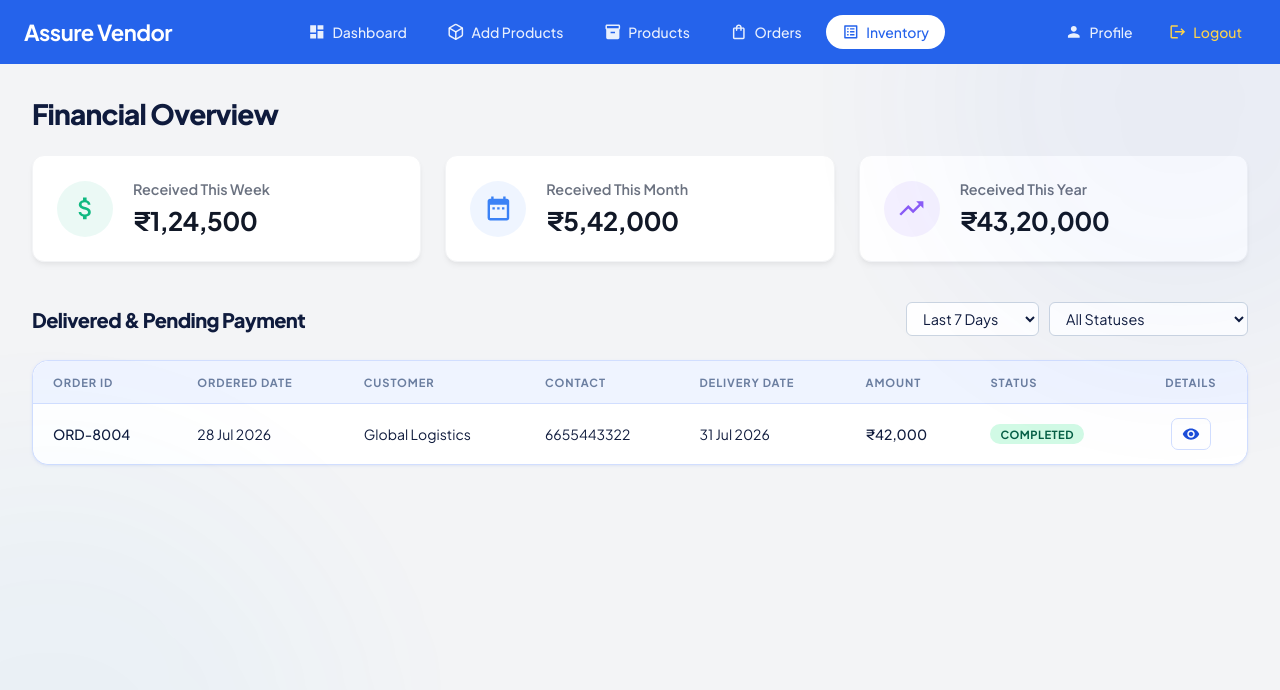
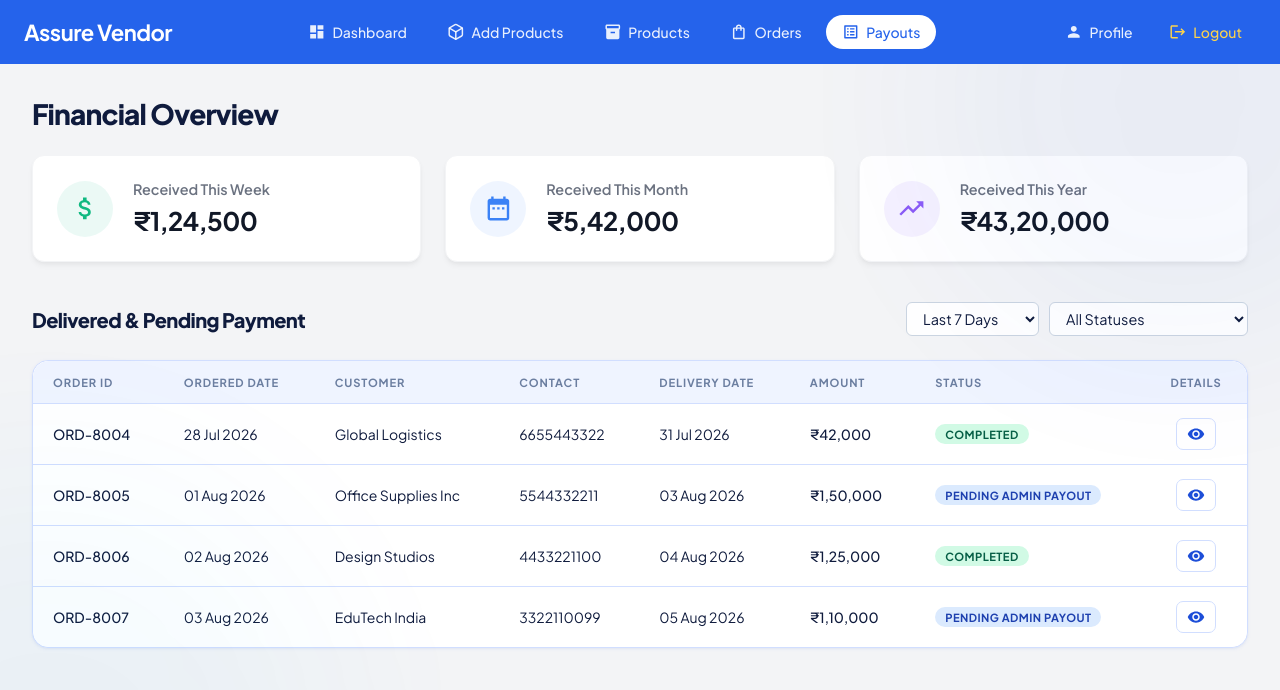
Before and after one commit to nainatechnologies/Assuretechnologies-vendor, a React (Vite) app: page /inventory in a window 1280 px wide. Shown: the top 690 px of the page. Built offline with nearby package versions, Linux system fonts and the light colour scheme.

Commit message:
feat: implement layout navigation and inventory payment tracking dashboard

```diff
--- a/src/components/Layout.tsx
+++ b/src/components/Layout.tsx
@@ -41,7 +41,7 @@ const Layout = () => {
           </li>
           <li className="nav-item">
             <NavLink to="/inventory" className={({ isActive }) => isActive ? "nav-link active" : "nav-link"}>
-              <MdListAlt className="nav-icon" /> Inventory
+              <MdListAlt className="nav-icon" /> Payouts
             </NavLink>
           </li>
         </ul>
--- a/src/pages/Inventory.tsx
+++ b/src/pages/Inventory.tsx
@@ -4,7 +4,7 @@ import Swal from 'sweetalert2';
 
 const Inventory = () => {
   const [timeFilter, setTimeFilter] = useState('Last 7 Days');
-  const [statusFilter, setStatusFilter] = useState('All');
+  const [statusFilter, setStatusFilter] = useState('All Statuses');
   // Dummy stats for money received (updated for networking/IoT scale)
   const moneyStats = [
     { label: 'Received This Week', value: '₹1,24,500', icon: <MdAttachMoney />, color: '#10B981' },
@@ -74,6 +74,52 @@ const Inventory = () => {
       proofFileName: 'Settlement_8004.pdf',
       referenceNote: 'Fully settled and completed.',
       paymentDate: '01 Aug 2026'
+    },
+    {
+      id: 'ORD-8005',
+      orderDate: '01 Aug 2026',
+      product: 'Logitech C920 Pro HD Webcam',
+      quantity: 10,
+      customer: 'Office Supplies Inc',
+      customerNumber: '5544332211',
+      amount: 150000,
+      deliveryDate: '03 Aug 2026',
+      status: 'Pending Admin Payout',
+      adminReceived: true,
+      vendorReceived: false,
+      proofFileName: 'Transfer_8005.pdf',
+      referenceNote: 'Pending admin clearance.'
+    },
+    {
+      id: 'ORD-8006',
+      orderDate: '02 Aug 2026',
+      product: 'Dell Ultrasharp 27 Monitor',
+      quantity: 5,
+      customer: 'Design Studios',
+      customerNumber: '4433221100',
+      amount: 125000,
+      deliveryDate: '04 Aug 2026',
+      status: 'Completed',
+      adminReceived: true,
+      vendorReceived: true,
+      proofFileName: 'Settlement_8006.pdf',
+      referenceNote: 'Settled to vendor.',
+      paymentDate: '05 Aug 2026'
+    },
+    {
+      id: 'ORD-8007',
+      orderDate: '03 Aug 2026',
+      product: 'Raspberry Pi 4 Model B',
+      quantity: 20,
+      customer: 'EduTech India',
+      customerNumber: '3322110099',
+      amount: 110000,
+      deliveryDate: '05 Aug 2026',
+      status: 'Pending Admin Payout',
+      adminReceived: true,
+      vendorReceived: false,
+      proofFileName: 'Pending_8007.pdf',
+      referenceNote: 'Awaiting admin processing.'
     }
   ];
 
@@ -273,7 +319,7 @@ const Inventory = () => {
     // Filter by explicitly allowed statuses as requested
     data = data.filter(item => item.status === 'Pending Admin Payout' || item.status === 'Completed');
 
-    if (statusFilter !== 'All') {
+    if (statusFilter !== 'All Statuses') {
       data = data.filter(item => item.status.includes(statusFilter));
     }
 
```
